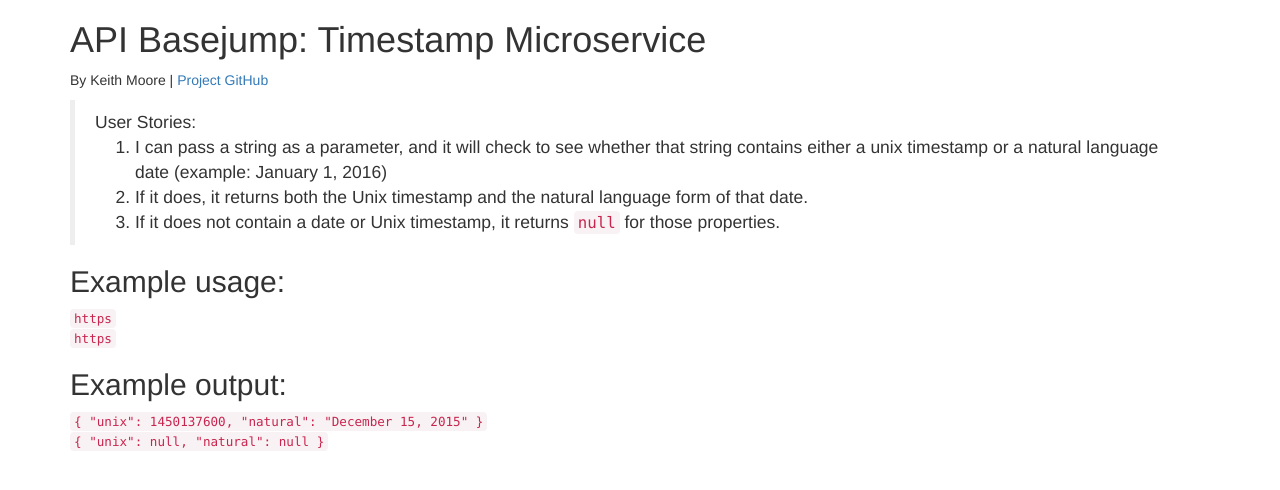
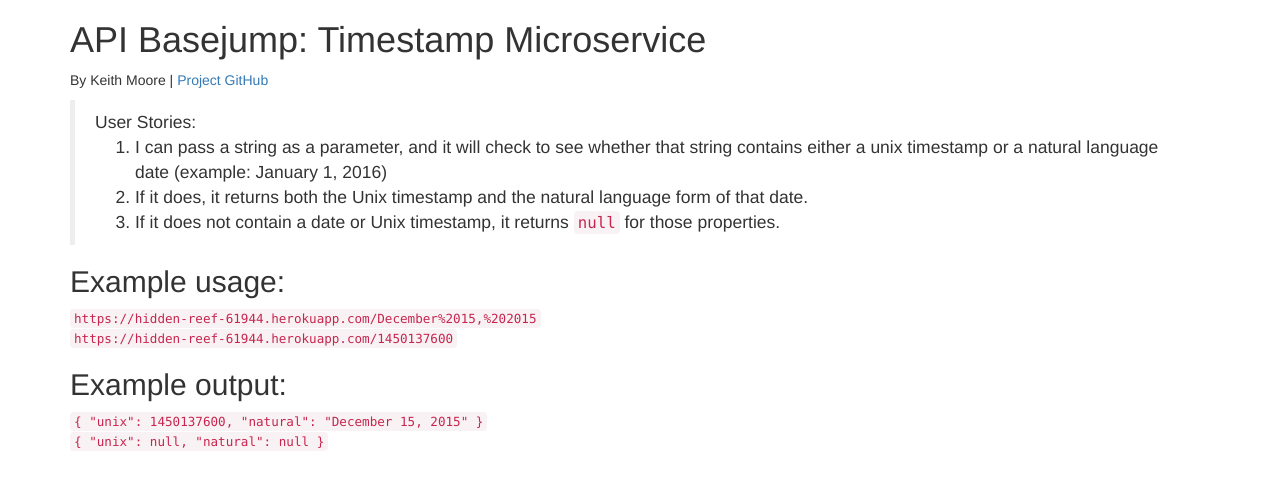
Before and after one commit to Mookh01/TimestampMicroservice, a website: page index.html in a window 1280 px wide. Drawn offline with nearby package versions, Linux system fonts and the light colour scheme.

Commit message:
Update index.html

```diff
--- a/index.html
+++ b/index.html
@@ -21,8 +21,8 @@
         </ol>
     </blockquote>
     <h2>Example usage:</h2>
-    <code>https</code><br>
-    <code>https</code>
+    <code>https://hidden-reef-61944.herokuapp.com/December%2015,%202015</code><br>
+    <code>https://hidden-reef-61944.herokuapp.com/1450137600</code>
     <h2>Example output:</h2>
     <code>{ "unix": 1450137600, "natural": "December 15, 2015" }</code><br>
     <code>{ "unix": null, "natural": null }</code>
```
